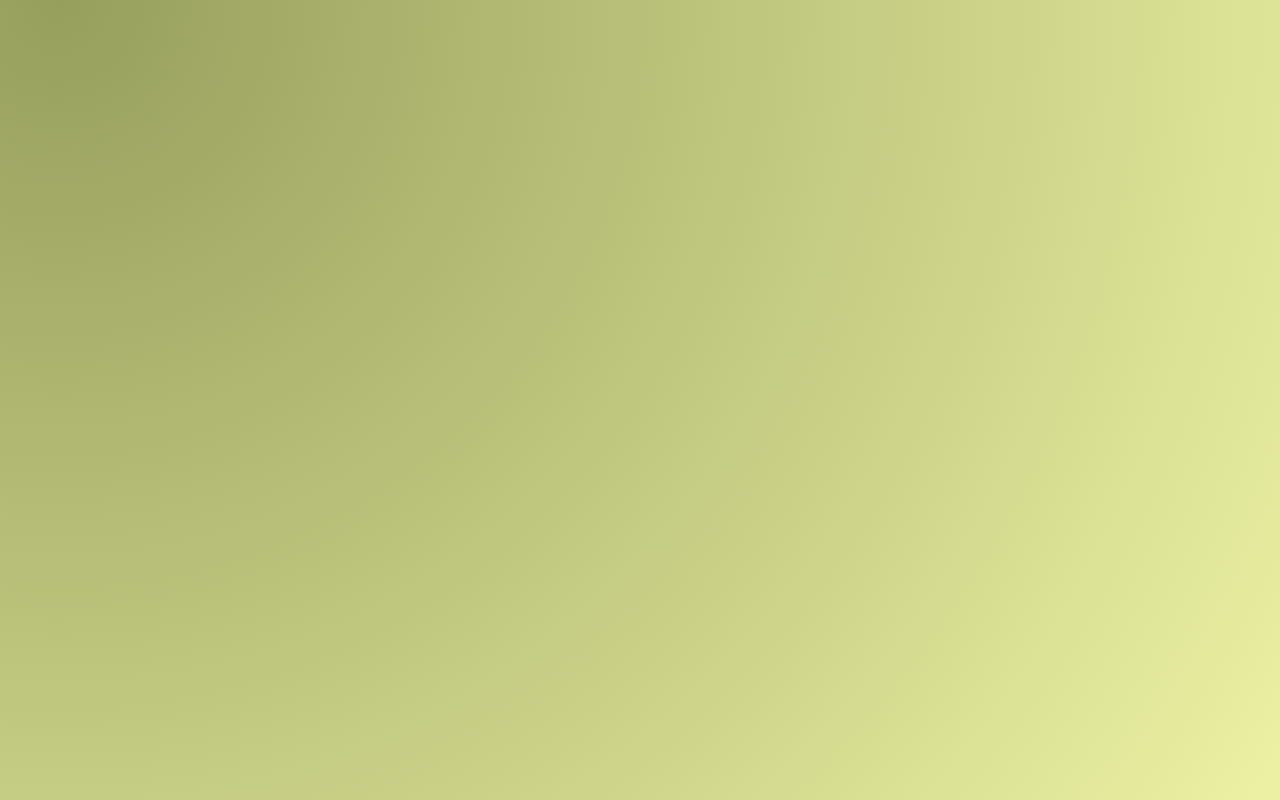
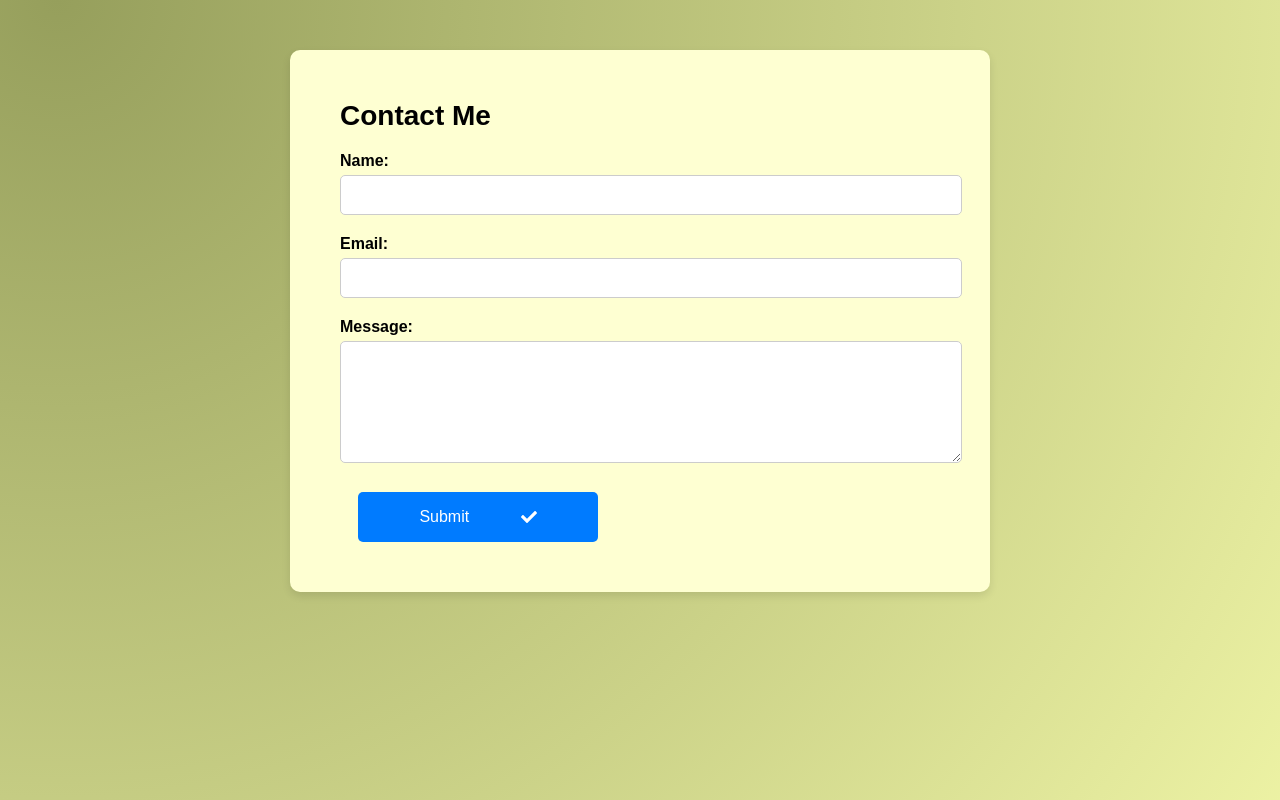
Before and after one commit to Prajp11/portfolio-pp, a React (Create React App) app: page /contact in a window 1280 px wide. Before the commit this address had no page. Built offline with nearby package versions, Linux system fonts and the light colour scheme.

Commit message:
Integrated Footer Component into Homepage

```diff
--- a/src/App.js
+++ b/src/App.js
@@ -1,15 +1,19 @@
 import React from "react";
 import { BrowserRouter as Router, Routes, Route } from "react-router-dom";
-import Homepage from "./Components/Homepage.jsx";
-import About from "./Components/About.jsx";
+import HomePage from "./Components/Homepage";
+import About from "./Components/About";
+import Contact from "./Components/Contact"; // Import the Contact component
 
 function App() {
   return (
     <Router>
-      <Routes>
-        <Route path="/" element={<Homepage />} />
-        <Route path="/about" element={<About />} />
-      </Routes>
+      <div className="App">
+        <Routes>
+          <Route path="/" element={<HomePage />} />
+          <Route path="/about" element={<About />} />
+          <Route path="/contact" element={<Contact />} /> {/* Add Contact route */}
+        </Routes>
+      </div>
     </Router>
   );
 }
--- a/src/Components/Contact.jsx
+++ b/src/Components/Contact.jsx
@@ -1,10 +1,72 @@
-import React from 'react';
+import React, { useState } from "react";
+import { FaCheck } from "react-icons/fa";
 
 const Contact = () => {
+  const [formData, setFormData] = useState({
+    name: "",
+    email: "",
+    message: "",
+  });
+  const [submitted, setSubmitted] = useState(false);
+
+  const handleChange = (e) => {
+    const { name, value } = e.target;
+    setFormData({
+      ...formData,
+      [name]: value,
+    });
+  };
+
+  const handleSubmit = (e) => {
+    e.preventDefault();
+    console.log("Form submitted!");
+    setSubmitted(true);
+  };
+
   return (
-    <div>
-      <h1>Contact</h1>
-      <p>This is the Contact page.</p>
+    <div className="contact-container">
+      <h2>Contact Me</h2>
+      {submitted ? (
+        <p className="submitted-message">Form has been submitted!</p>
+      ) : (
+        <form onSubmit={handleSubmit}>
+          <div className="form-group">
+            <label htmlFor="name">Name:</label>
+            <input
+              type="text"
+              id="name"
+              name="name"
+              value={formData.name}
+              onChange={handleChange}
+              required
+            />
+          </div>
+          <div className="form-group">
+            <label htmlFor="email">Email:</label>
+            <input
+              type="email"
+              id="email"
+              name="email"
+              value={formData.email}
+              onChange={handleChange}
+              required
+            />
+          </div>
+          <div className="form-group">
+            <label htmlFor="message">Message:</label>
+            <textarea
+              id="message"
+              name="message"
+              value={formData.message}
+              onChange={handleChange}
+              required
+            />
+          </div>
+          <button type="submit" className="submit-btn">
+            Submit <FaCheck />
+          </button>
+        </form>
+      )}
     </div>
   );
 };
--- /dev/null
+++ b/src/Components/Footer.jsx
@@ -0,0 +1,26 @@
+import React from "react";
+import { FaGithub, FaLinkedin } from "react-icons/fa";
+import { GrMail } from "react-icons/gr";
+
+const Footer = () => {
+  const date = new Date();
+  let year = date.getFullYear();
+  return (
+    <footer>
+      <h4>Copyright &copy; {year} | All Rights Reserved.</h4>
+      <div className="footerLinks">
+        <a href="https://github.com/Prajp11" target="_blank" rel="noopener noreferrer">
+          <FaGithub />
+        </a>
+        <a href="https://www.linkedin.com/in/prajwal-pandgale-976204227/" target="_blank" rel="noopener noreferrer">
+          <FaLinkedin />
+        </a>
+        <a href="mailto:pandgale.prajwal11@gmail.com" target="_blank" rel="noopener noreferrer">
+          <GrMail />
+        </a>
+      </div>
+    </footer>
+  );
+};
+
+export default Footer;
--- a/src/Components/Homepage.jsx
+++ b/src/Components/Homepage.jsx
@@ -5,6 +5,7 @@ import Tilt from "react-parallax-tilt";
 import WebDev from "../Images/WebDev.png";
 import { CgPhone } from "react-icons/cg";
 import { BsPerson } from "react-icons/bs";
+import Footer from "./Footer";
 
 const Homepage = () => {
   return (
@@ -32,9 +33,7 @@ const Homepage = () => {
           <img className="WebDev" src={WebDev} alt="Web Developer" />
         </Tilt>
       </div>
-      <footer className="footer">
-        <p>&copy; 2024 Prajwal Pandgale. All rights reserved.</p>
-      </footer>
+      <Footer />
     </div>
   );
 };
--- a/src/index.css
+++ b/src/index.css
@@ -239,3 +239,113 @@ button:hover {
     font-size: 12px; /* Adjust text size for smaller screens */
   }
 }
+
+/* Contact page CSS */
+.contact-container {
+  background-color: #FEFFD2;
+  padding: 50px;
+  border-radius: 10px;
+  max-width: 600px;
+  margin: 50px auto;
+  box-shadow: 0 4px 8px rgba(0, 0, 0, 0.1);
+  text-align: left;
+}
+
+.contact-container h2 {
+  margin-bottom: 20px;
+  font-size: 28px;
+}
+
+.form-group {
+  margin-bottom: 20px;
+}
+
+.form-group label {
+  display: block;
+  margin-bottom: 5px;
+  font-weight: bold;
+}
+
+.form-group input,
+.form-group textarea {
+  width: 100%;
+  padding: 10px;
+  border: 1px solid #ccc;
+  border-radius: 5px;
+  font-size: 16px;
+}
+
+.form-group textarea {
+  resize: vertical;
+  height: 100px;
+}
+
+.submit-btn {
+  background-color: #007bff;
+  color: white;
+  border: none;
+  padding: 10px 20px;
+  font-size: 16px;
+  border-radius: 5px;
+  cursor: pointer;
+  display: flex;
+  align-items: center;
+  transition: background-color 0.3s;
+}
+
+.submit-btn svg {
+  margin-left: 10px;
+}
+
+.submit-btn:hover {
+  background-color: #0056b3;
+}
+
+.submitted-message {
+  font-size: 18px;
+  color: green;
+}
+
+/* Footer Styles */
+footer {
+  width: 90%;
+  height: 40px;
+  margin: 10px auto;
+  margin-top: 80px;
+  letter-spacing: 0.5px;
+  display: flex;
+  flex-wrap: wrap;
+  align-items: center;
+  justify-content: space-evenly;
+  position: relative;
+  bottom: 0px;
+  text-align: center;
+}
+
+footer h4 {
+  margin: 0 25px;
+  font-weight: 500;
+}
+
+.footerLinks {
+  display: flex;
+  width: 180px;
+  font-size: 18px;
+  justify-content: space-evenly;
+}
+
+.footerLinks a {
+  text-decoration: none;
+  color: inherit;
+}
+.footerLinks a:hover {
+  scale: 1.5;
+  color: var(--color);
+  transition: all ease-in-out 0.3s;
+}
+
+@media (max-width: 750px) {
+  footer {
+    height: 110px;
+  }
+}
```
